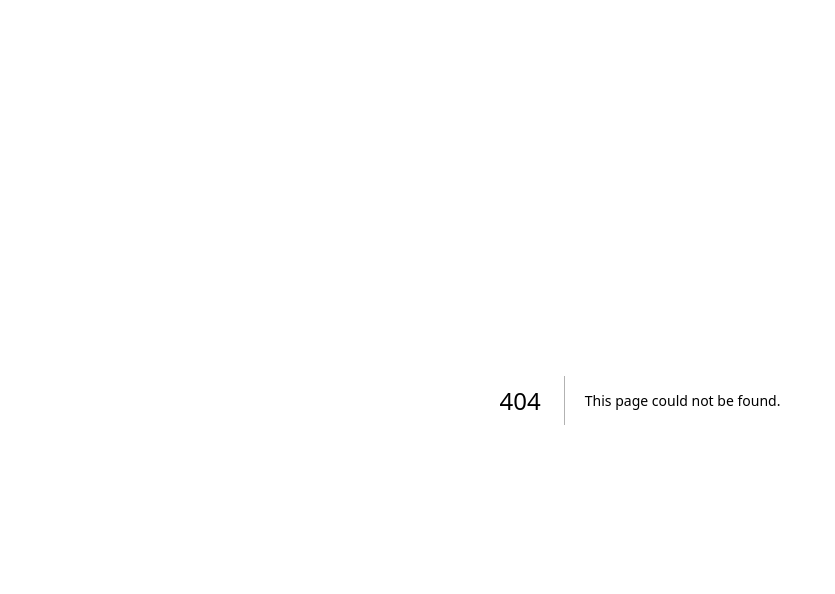
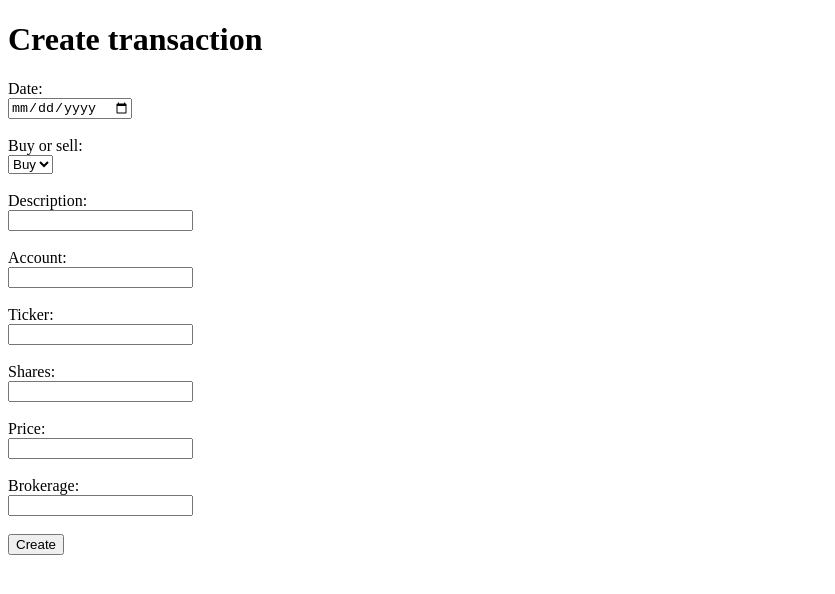
Before and after one commit to blog-eivindgl-com/my-portfolio, a Next.js app: page /transactions/create in a window 1280 px wide. Before the commit this address had no page. Shown: the top 594 px of the page, without its empty margins (0-835 px from the left). Built offline with nearby package versions, Linux system fonts and the light colour scheme.

Commit message:
Add transactions to a stock

```diff
--- /dev/null
+++ b/src/components/TransactionForm.tsx
@@ -0,0 +1,53 @@
+import type { FC } from 'react';
+import { transactionsTable } from '../database/database.config';
+import { ITransaction } from '../database/types/types';
+
+const TransactionForm: FC = () => {
+    const createTransaction = async (event: any) => {
+        event.preventDefault();
+        console.log(event.target.date.value);
+        const transaction: ITransaction = {
+            date: new Date(event.target.date.value).getTime(),
+            type: event.target.type.value,
+            description: event.target.type.description,
+            accountId: event.target.type.accountId,
+            ticker: event.target.ticker.value,
+            shares: event.target.shares.value,
+            price: event.target.price.value,
+            brokerage: event.target.brokerage.value
+        }
+        try {
+            const ticker = await transactionsTable.add(transaction);
+            event.target.reset();
+        } catch (error) {
+            console.error(`Failed to create ${transaction}: ${error}`);
+        }
+    }
+    return <div>
+        <h1>Create transaction</h1>
+        <form onSubmit={createTransaction}>
+            <label htmlFor="date">Date:</label><br />
+            <input type="date" id="date" name="date" /><br /><br />
+            <label htmlFor="type">Buy or sell:</label><br />
+            <select id="type" name="type">
+                <option value="buy">Buy</option>
+                <option value="sell">Sell</option>
+            </select><br /> <br />
+            <label htmlFor="description">Description:</label><br />
+            <input type="text" id="description" name="description" /><br /> <br />
+            <label htmlFor="accountId">Account:</label><br />
+            <input type="text" id="accountId" name="accountId" /><br /> <br />
+            <label htmlFor="ticker">Ticker:</label><br />
+            <input type="text" id="ticker" name="ticker" /><br /> <br />
+            <label htmlFor="shares">Shares:</label><br />
+            <input type="text" id="shares" name="shares" /><br /> <br />
+            <label htmlFor="price">Price:</label><br />
+            <input type="text" id="price" name="price" /><br /> <br />
+            <label htmlFor="brokerage">Brokerage:</label><br />
+            <input type="text" id="brokerage" name="brokerage" /><br /> <br />
+            <button type="submit">Create</button>
+        </form>
+    </div>
+}
+
+export default TransactionForm;
--- a/src/database/types/types.ts
+++ b/src/database/types/types.ts
@@ -14,11 +14,11 @@ export enum TransactionType {
 }
 
 export interface ITransaction {
-    id: number,
+    id?: number,
     type: TransactionType,
     ticker: string,
     accountId: number,
-    date: Date,
+    date: number,
     description: string,
     shares: number,
     price: number,
--- /dev/null
+++ b/src/pages/transactions/create.tsx
@@ -0,0 +1,11 @@
+import TransactionForm from '../../components/TransactionForm'
+
+function Create() {
+    return (
+    <div>
+        <TransactionForm />
+    </div>
+    );
+}
+
+export default Create;
```
Also changed, not shown: src/components/StocksList.tsx (+6 -1 lines), src/components/TransactionsList.tsx (added, +35 -0 lines), src/pages/stocks/transactions.tsx (added, +27 -0 lines).
